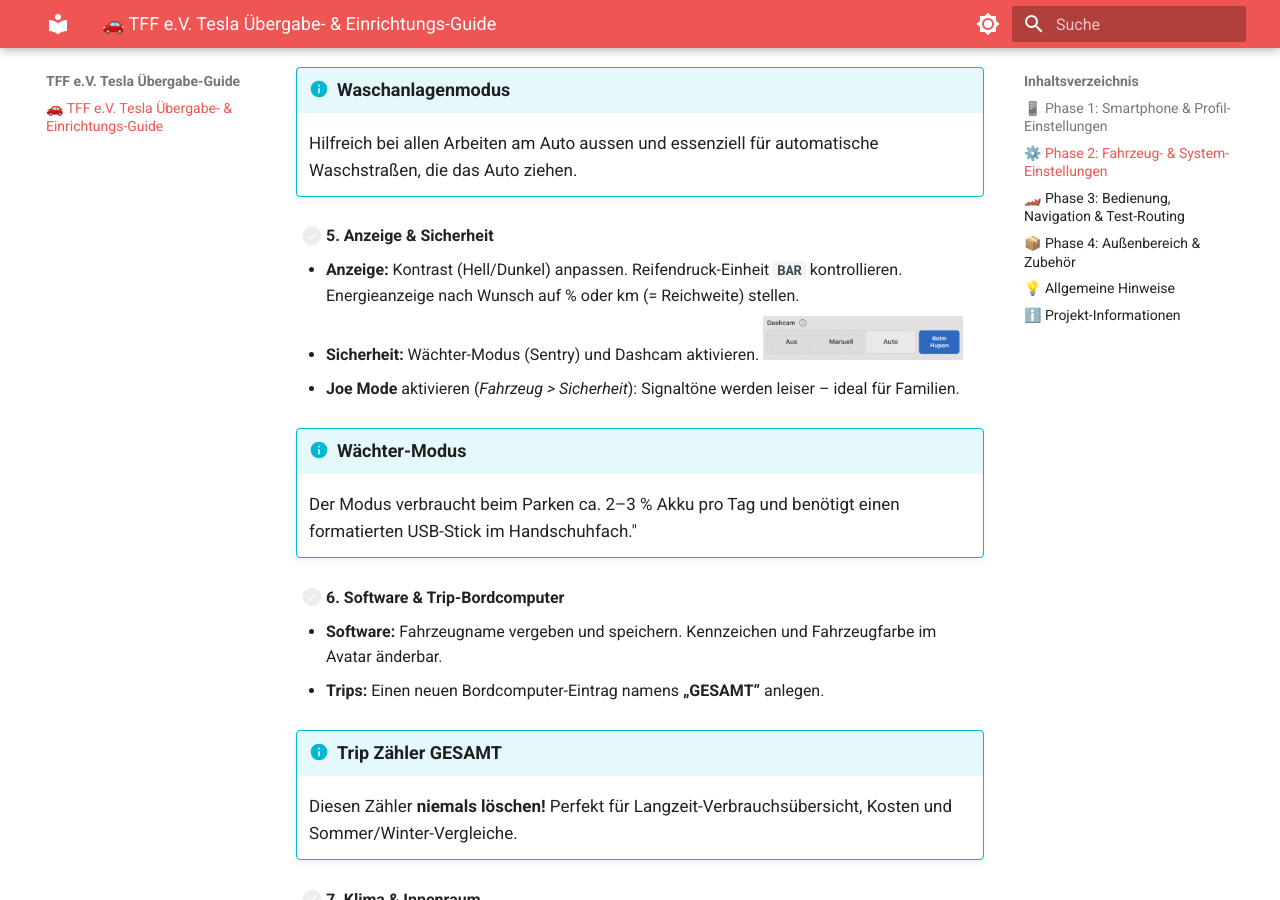
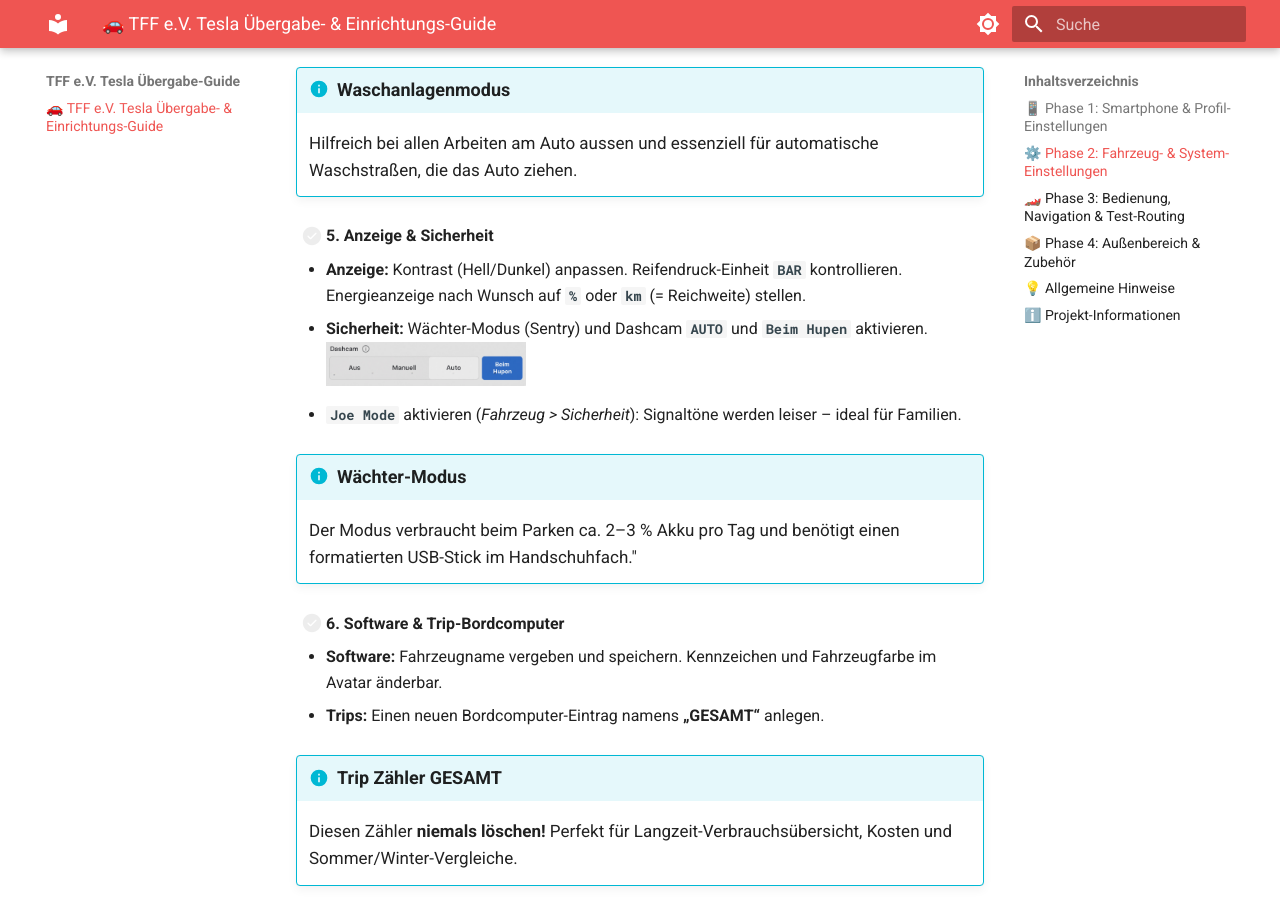
Before and after one commit to Fhiel/TFFeV-Guide, an MkDocs documentation site: the page built from docs/index.md, in a window 1280 px wide and 900 px high, scrolled down 1982 px. Built offline with MkDocs 1.6.1 and Material for MkDocs 9.7.7, drawn with Linux system fonts in a browser that asks for light colours.

```diff
--- a/docs/index.md
+++ b/docs/index.md
@@ -42,9 +42,9 @@ Herzlichen Glückwunsch zum neuen Tesla! Dieser Guide führt dich Schritt für S
     Hilfreich bei allen Arbeiten am Auto aussen und essenziell für automatische Waschstraßen, die das Auto ziehen.
 
 - [ ] **5. Anzeige & Sicherheit**
-  - **Anzeige:** Kontrast (Hell/Dunkel) anpassen. Reifendruck-Einheit **`BAR`** kontrollieren. Energieanzeige nach Wunsch auf % oder km (= Reichweite) stellen.
-  - **Sicherheit:** Wächter-Modus (Sentry) und Dashcam aktivieren. ![Dashcam](assets/dashcam.png){ width="200" }
-  - **Joe Mode** aktivieren (*Fahrzeug > Sicherheit*): Signaltöne werden leiser – ideal für Familien.
+  - **Anzeige:** Kontrast (Hell/Dunkel) anpassen. Reifendruck-Einheit **`BAR`** kontrollieren. Energieanzeige nach Wunsch auf **`%`** oder **`km`** (= Reichweite) stellen.
+  - **Sicherheit:** Wächter-Modus (Sentry) und Dashcam **`AUTO`** und **`Beim Hupen`** aktivieren. ![Dashcam](assets/dashcam.png){ width="200" }
+  - **`Joe Mode`** aktivieren (*Fahrzeug > Sicherheit*): Signaltöne werden leiser – ideal für Familien.
 
 !!! info "Wächter-Modus"
     Der Modus verbraucht beim Parken ca. 2–3 % Akku pro Tag und benötigt einen formatierten USB-Stick im Handschuhfach."
```
